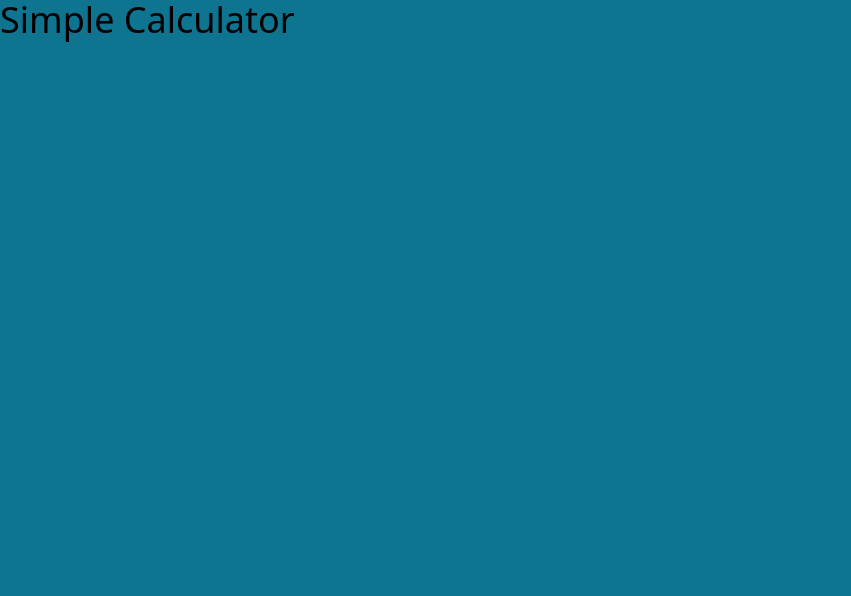
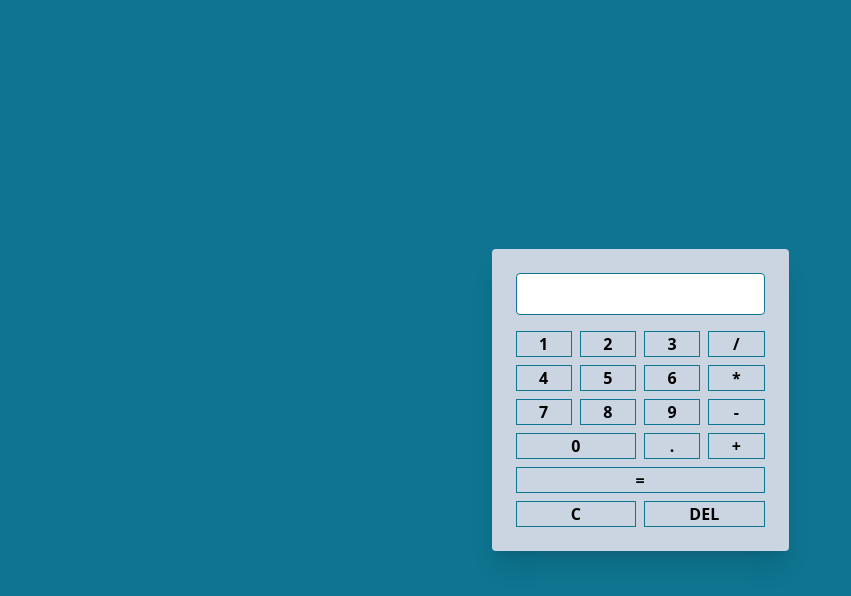
Before and after one commit to Franco255/OIBSIP, a plain HTML site: page Task 1/index.html in a window 1280 px wide. Shown: the whole page, without its empty margins (0-851 px from the left). Drawn offline with nearby package versions, Linux system fonts and the light colour scheme.

Commit message:
Create UI for Calculator

```diff
--- a/Task 1/index.html
+++ b/Task 1/index.html
@@ -6,7 +6,32 @@
     <script src="https://cdn.tailwindcss.com"></script>
     <title>Simple Calculator</title>
 </head>
-<body class="bg-cyan-700 ">
-    <h1 class="text-4xl">Simple Calculator</h1>
+<body class="bg-cyan-700 flex  items-center justify-center h-screen">
+    <div id="calculator" class="bg-slate-300 p-6 rounded shadow-xl">
+        <input type="text" id="display" class="w-full mb-4 p-2 border border-cyan-700 rounded" readonly>
+        <div class="grid grid-cols-4 gap-2">
+            <button class="number font-bold border border-cyan-700 hover:bg-slate-500" type="button">1</button>
+            <button class="number font-bold border border-cyan-700 hover:bg-slate-500" type="button">2</button>
+            <button class="number font-bold border border-cyan-700 hover:bg-slate-500" type="button">3</button>
+            <button class="operator font-bold border border-cyan-700 hover:bg-slate-500" type="button">/</button>
+            <button class="number font-bold border border-cyan-700 hover:bg-slate-500" type="button">4</button>
+            <button class="number font-bold border border-cyan-700 hover:bg-slate-500" type="button">5</button>
+            <button class="number font-bold border border-cyan-700 hover:bg-slate-500" type="button">6</button>
+            <button class="operator font-bold border border-cyan-700 hover:bg-slate-500" type="button">*</button>
+            <button class="number font-bold border border-cyan-700 hover:bg-slate-500" type="button">7</button>
+            <button class="number font-bold border border-cyan-700 hover:bg-slate-500" type="button ">8</button>
+            <button class="number font-bold border border-cyan-700 hover:bg-slate-500" type="button">9</button>
+            <button class="operator font-bold border border-cyan-700 hover:bg-slate-500" type="button">-</button>
+            <button class="number col-span-2 font-bold border border-cyan-700 hover:bg-slate-500" type="button">0</button>
+            <button class="operator font-bold border border-cyan-700 hover:bg-slate-500" type="button">.</button>
+            <button class="operator font-bold border border-cyan-700 hover:bg-slate-500" type="button">+</button>
+            <button id="equals" class="equals col-span-4 font-bold border border-cyan-700 hover:bg-slate-500" type="button">=</button>
+            <button id="clear" class="col-span-2 font-bold border border-cyan-700 hover:bg-slate-500" type="button">C</button>
+            <button id="delete" class="col-span-2 font-bold border border-cyan-700 hover:bg-slate-500" type="button">DEL</button>
+        </div>
+
+        <script src="app.js"></script>
+    </div>
+
 </body>
 </html>
```
